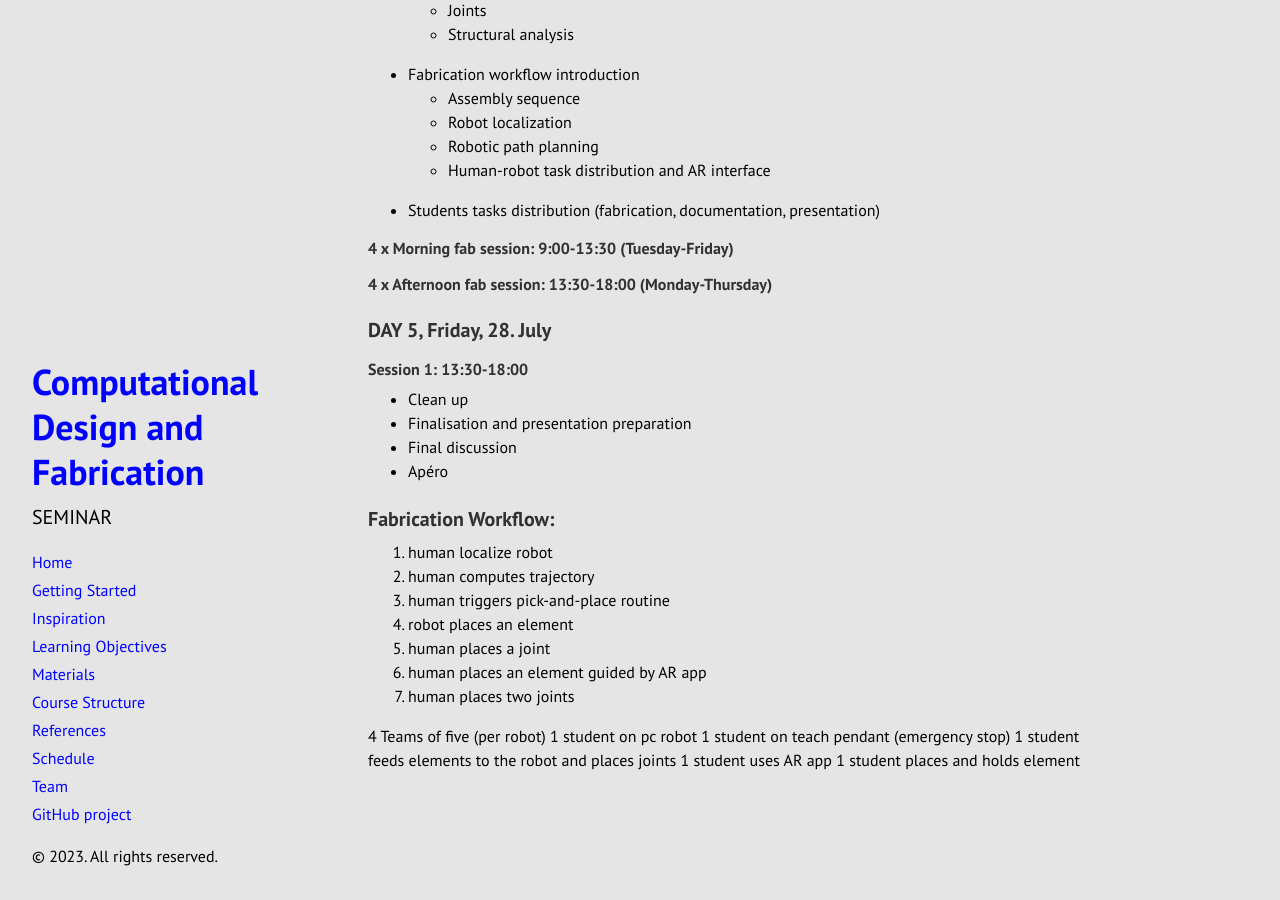
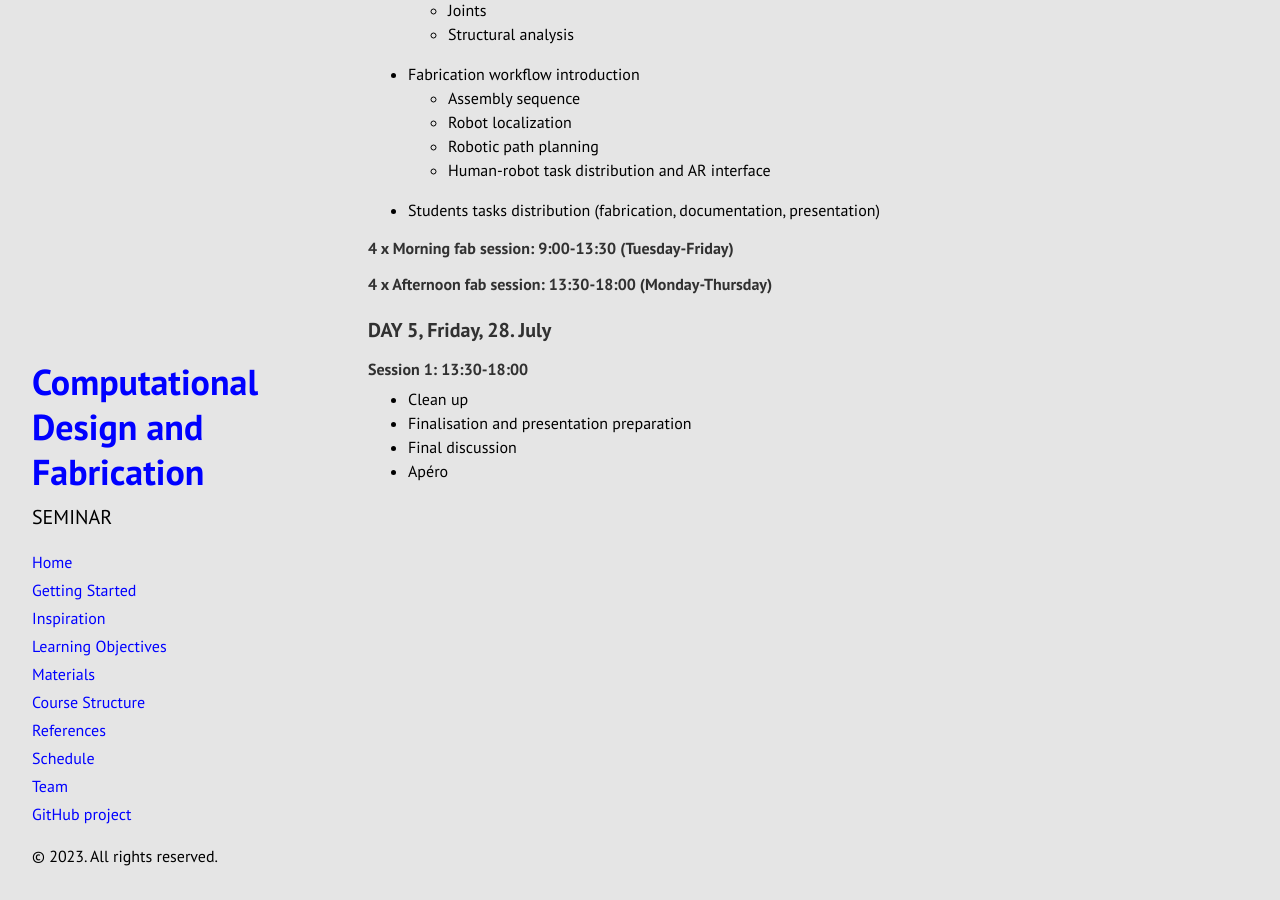
Before and after one commit to jckenny59/cdf_2023, a Jekyll site: the page built from docs/schedule.md, in a window 1280 px wide and 900 px high, scrolled down 2130 px. Built offline with Jekyll 4.4.1, drawn with Linux system fonts in a browser that asks for light colours; Markdown is read by kramdown in place of the engine named in the settings.

Commit message:
Update schedule.md

```diff
--- a/docs/schedule.md
+++ b/docs/schedule.md
@@ -97,19 +97,3 @@ Time: 09:00-18:00
 * Finalisation and presentation preparation
 * Final discussion
 * Apéro
-
-### Fabrication Workflow:
-1. human localize robot
-2. human computes trajectory
-3. human triggers pick-and-place routine
-4. robot places an element
-5. human places a joint
-6. human places an element guided by AR app
-7. human places two joints
-
-4 Teams of five (per robot)
-    1 student on pc robot
-    1 student on teach pendant (emergency stop)
-    1 student feeds elements to the robot and places joints
-    1 student uses AR app
-    1 student places and holds element
```
